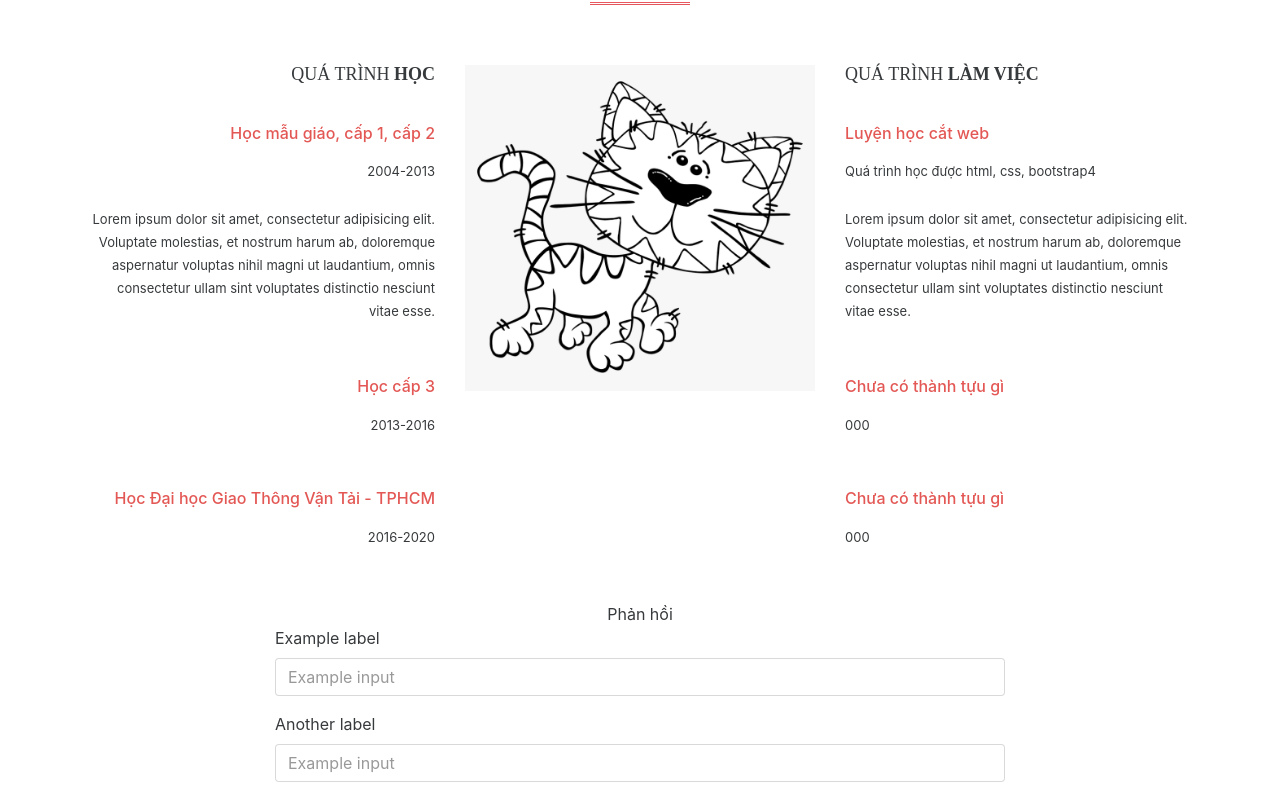
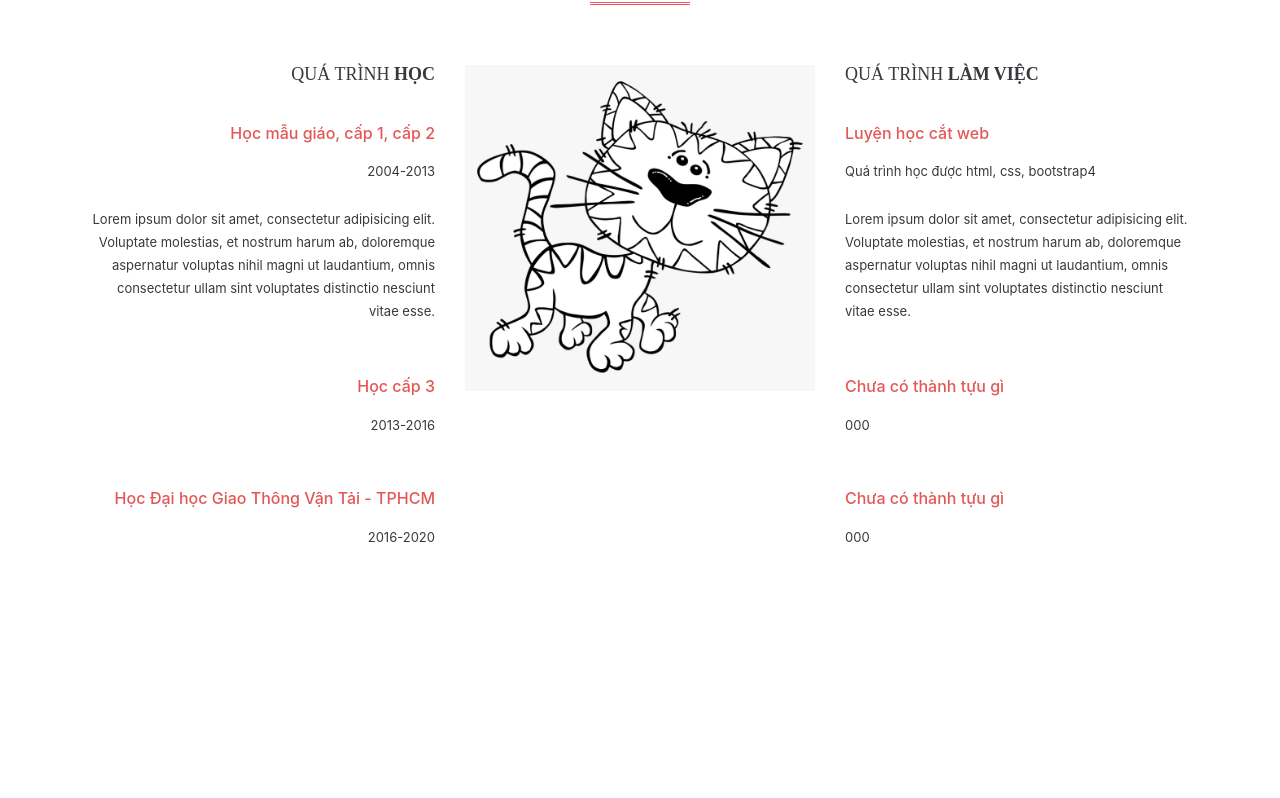
Before and after one commit to MinhThu-0205/MinhThu-0205.github.io, a plain HTML site: page index.html in a window 1280 px wide. Shown: the part 1714-2512 px from the top of the page. After the commit the page ends 2316 px from the top, so only its background shows below. Drawn offline with Linux system fonts and the light colour scheme.

Commit message:
xoa content

```diff
--- a/index.html
+++ b/index.html
@@ -169,26 +169,6 @@
  	</div>
  </div> <!-- het sanpham -->
 
-<div class="khoicm" id="khoicm">
-	<div class="container">
-		<div class="row">
-			<div class="col-sm-12 text-xs-center">
-				Phản hồi
-			</div>
-			<div class="col-sm-8 push-xs-2">
-				<form>
-					<fieldset class="form-group">
-						<label for="formGroupExampleInput">Example label</label>
-						<input type="text" class="form-control" id="formGroupExampleInput" placeholder="Example input">
-					</fieldset>
-					<fieldset class="form-group">
-						<label for="formGroupExampleInput2">Another label</label>
-						<input type="text" class="form-control" id="formGroupExampleInput2" placeholder="Example input">
-					</fieldset>
-				</form>
-			</div>
-		</div>
-	</div>
-</div>
+
 </body>
 </html>
```
